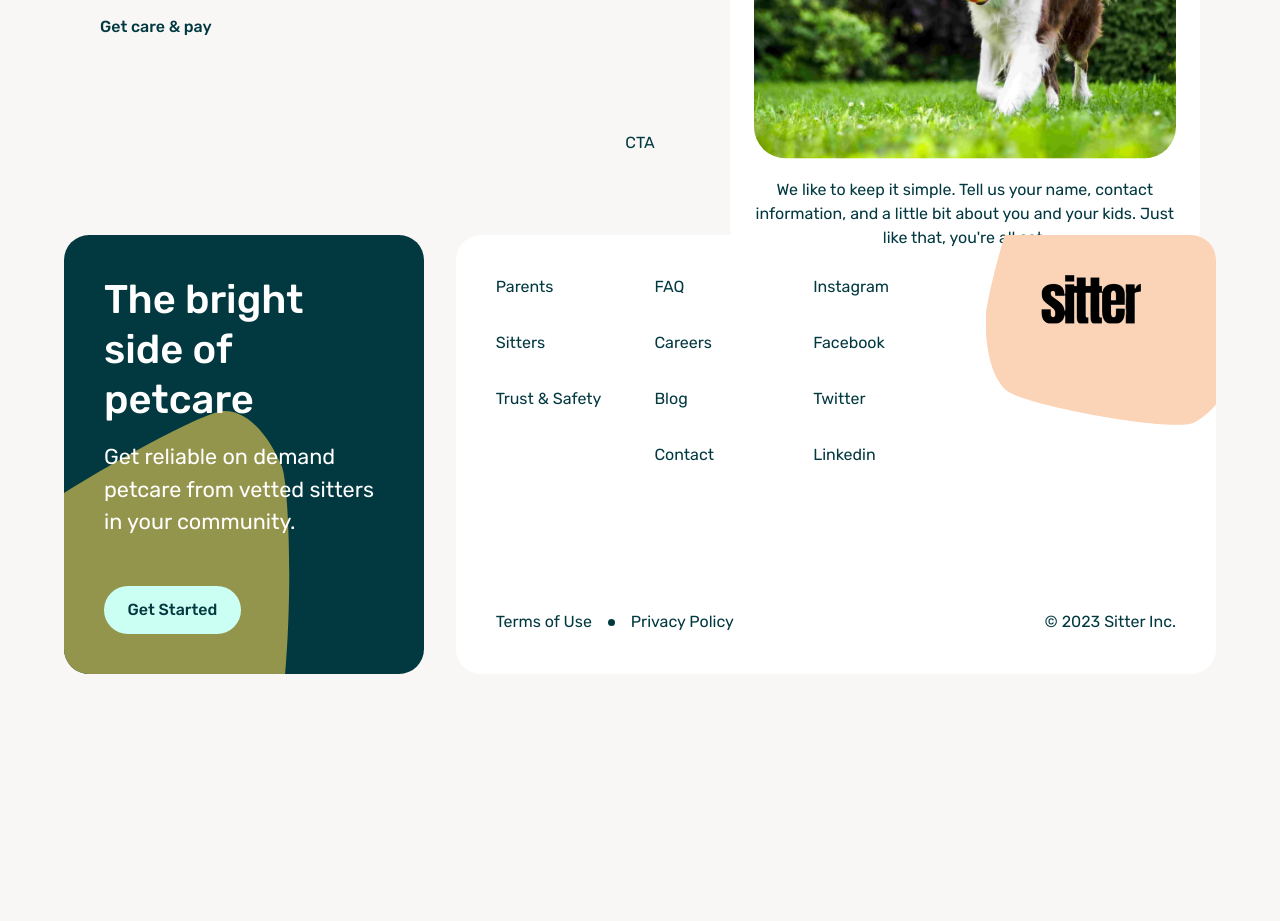
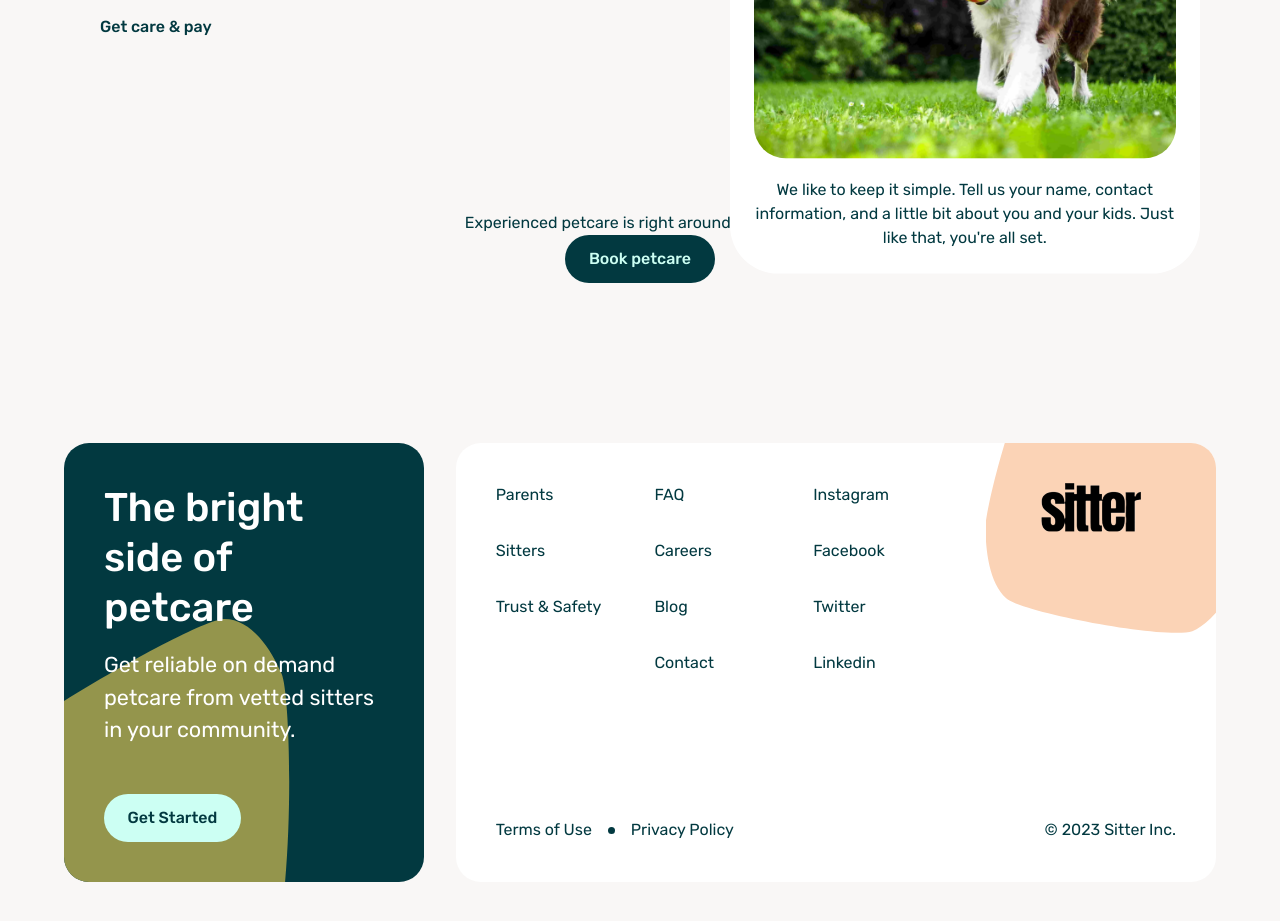
Before and after one commit to samsonc89/otter-replica, a React (Vite) app: page /otter-replica/parents in a window 1280 px wide. Shown: the part 1480-2401 px from the top of the page. Before the commit the page ends 2234 px from the top, so only its background shows below. Built offline with nearby package versions, Linux system fonts and the light colour scheme.

Commit message:
Create CTA divs

```diff
--- a/src/components/CTA/CTA.jsx
+++ b/src/components/CTA/CTA.jsx
@@ -1,8 +1,18 @@
 /* eslint-disable react/prop-types */
 import "./cta.css";
 
-const Cta = () => {
-  return <div className="cta-wrapper">CTA</div>;
+const Cta = ({ props }) => {
+  return (
+    <section className="main-section">
+      <div className="cta-wrapper">
+        <div className="cta-text-wrapper">
+          <h2 className="cta-heading">{props.ctaHeading}</h2>
+          <button className="btn-signup-inverse">{props.ctaBtn}</button>
+        </div>
+        <div className="cta-image-wrapper"></div>
+      </div>
+    </section>
+  );
 };
 
 export default Cta;
```
